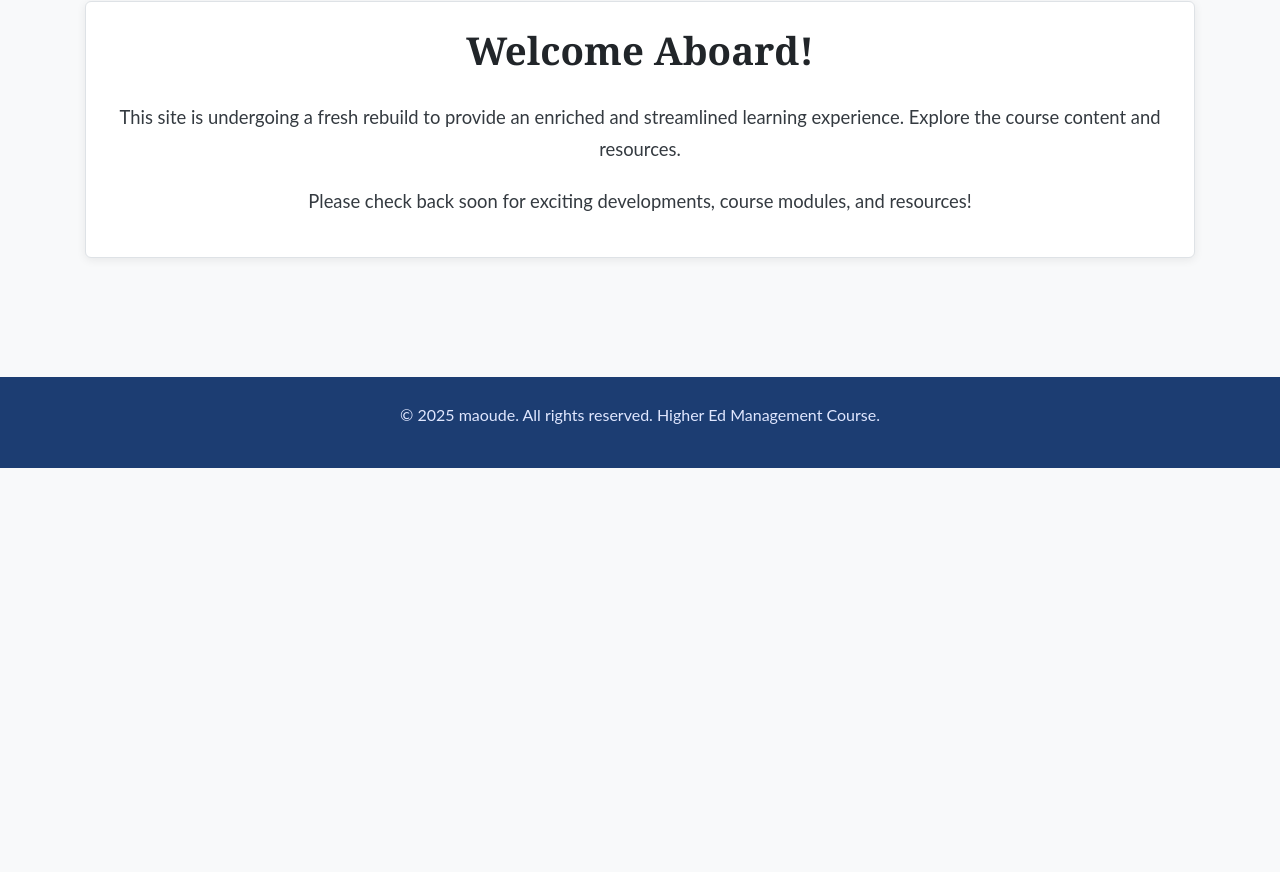
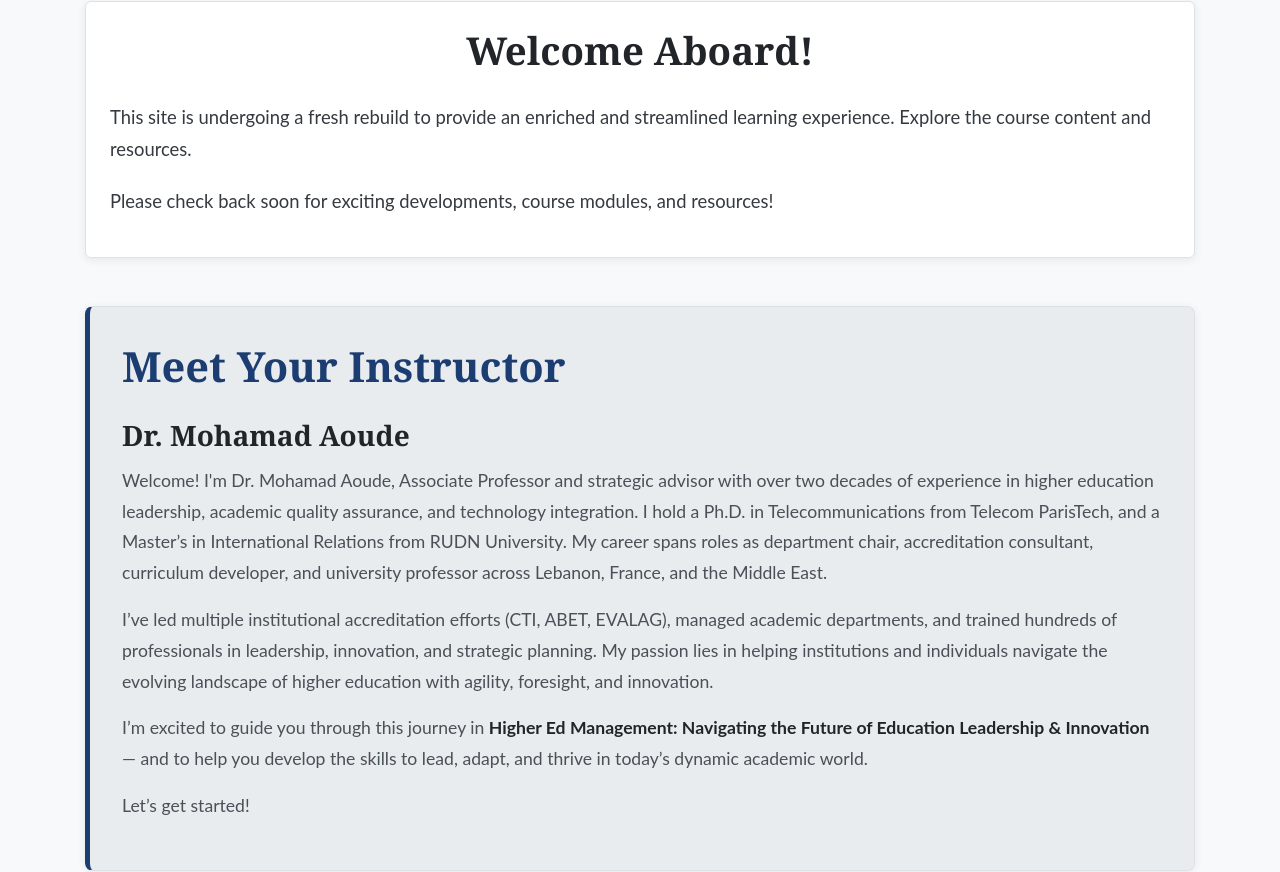
Before and after one commit to maoude/course-higher-ed-management, a React (Vite) app: page /#/ in a window 1280 px wide. Shown: the part 332-1204 px from the top of the page. Before the commit the page ends 800 px from the top, so only its background shows below. Built offline with nearby package versions, Linux system fonts and the light colour scheme.

Commit message:
Feat: Add Instructor section to HomePage

```diff
--- a/src/index.css
+++ b/src/index.css
@@ -117,24 +117,76 @@ a:focus {
   box-shadow: 0 2px 10px rgba(0,0,0,0.075);
 }
 
-/* Added for Syllabus Page */
-.syllabus-section {
+/* Styles for Syllabus Page and Module Pages */
+.page-header {
+    margin-bottom: 2rem;
+    border-bottom: 2px solid #1c3d72; /* Deep blue accent */
+    padding-bottom: 1rem;
+}
+.page-header h1 {
+    color: #1c3d72; /* Deep blue for main page titles */
+}
+
+.content-section { /* Replaces syllabus-section and can be used for modules */
     margin-bottom: 2rem;
     padding: 1.5rem;
     background-color: #ffffff;
     border-radius: 8px;
     box-shadow: 0 4px 12px rgba(0,0,0,0.08);
 }
-.syllabus-section h3 {
+.content-section h3 {
     color: #1e40af; /* Medium blue for section titles */
     margin-bottom: 1rem;
     border-bottom: 2px solid #e0e7ff; /* Light blue underline */
     padding-bottom: 0.5rem;
 }
-.syllabus-section ul {
+.content-section ul {
+    list-style-type: disc; /* Standard disc for unordered lists */
+    list-style-position: inside;
+    padding-left: 0.5rem; /* Adjust as needed */
+}
+.content-section ul li {
+    margin-bottom: 0.5rem;
+}
+.content-section ol { /* Styles for ordered lists */
+    list-style-type: decimal;
     list-style-position: inside;
     padding-left: 0.5rem;
 }
-.syllabus-section ul li {
+.content-section ol li {
     margin-bottom: 0.5rem;
 }
+.module-link-icon {
+    display: inline-block;
+    margin-left: 8px;
+    color: #0056b3; /* Link color */
+    font-weight: bold;
+    transition: transform 0.2s ease-in-out;
+}
+.module-link-icon:hover {
+    transform: translateX(3px);
+}
+
+/* Styles for Instructor Section */
+.instructor-section {
+    background-color: #e9ecef; /* A slightly different, light background */
+    border-left: 5px solid #1c3d72; /* Accent border */
+    padding: 2rem;
+    margin-top: 2rem; /* Space above this section */
+    margin-bottom: 2rem; /* Space below this section */
+    border-radius: 8px;
+}
+.instructor-section h2 {
+    color: #1c3d72; /* Deep blue for the heading */
+    margin-bottom: 1.5rem;
+    font-size: clamp(1.8em, 5vw, 2.6em);
+}
+.instructor-section p {
+    color: #495057; /* Darker grey for readability */
+    font-size: clamp(1em, 2.5vw, 1.1em);
+    line-height: 1.75;
+    margin-bottom: 1rem;
+}
+.instructor-section strong {
+    color: #212529;
+}
--- a/src/pages/HomePage.tsx
+++ b/src/pages/HomePage.tsx
@@ -6,7 +6,7 @@ const HomePage: React.FC = () => {
     <div className="container" style={{
       paddingTop: '2rem',
       paddingBottom: '2rem',
-      textAlign: 'center'
+      textAlign: 'center' // Center align top-level text elements if not overridden
     }}>
       <header style={{ marginBottom: '40px', maxWidth: '750px', margin: '0 auto 40px auto' }}>
         <h1 style={{
@@ -19,14 +19,14 @@ const HomePage: React.FC = () => {
         <p style={{
           fontSize: 'clamp(1.1em, 3vw, 1.4em)',
           maxWidth: '700px',
-          margin: '0 auto'
+          margin: '0 auto' // Center the paragraph
         }}>
           Navigating the Future of Education Leadership & Innovation
         </p>
       </header>
 
       <main>
-        <div className="card">
+        <div className="card"> {/* Welcome card */}
           <h2 style={{
             fontSize: 'clamp(1.6em, 4.5vw, 2.4em)',
             marginBottom: '25px'
@@ -36,18 +36,38 @@ const HomePage: React.FC = () => {
           <p style={{
             fontSize: 'clamp(1em, 2.5vw, 1.15em)',
             lineHeight: '1.75',
-            marginBottom: '20px'
+            marginBottom: '20px',
+            textAlign: 'left' // Align text left within the card
           }}>
             This site is undergoing a fresh rebuild to provide an enriched and streamlined learning experience.
             Explore the course content and resources.
           </p>
           <p style={{
             fontSize: 'clamp(1em, 2.5vw, 1.15em)',
-            lineHeight: '1.75'
+            lineHeight: '1.75',
+            textAlign: 'left' // Align text left within the card
           }}>
             Please check back soon for exciting developments, course modules, and resources!
           </p>
         </div>
+
+        {/* Meet Your Instructor Section */}
+        <section className="instructor-section card" style={{ textAlign: 'left', marginTop: '3rem' }}>
+          <h2>Meet Your Instructor</h2>
+          <h3>Dr. Mohamad Aoude</h3>
+          <p>
+            Welcome! I'm Dr. Mohamad Aoude, Associate Professor and strategic advisor with over two decades of experience in higher education leadership, academic quality assurance, and technology integration. I hold a Ph.D. in Telecommunications from Telecom ParisTech, and a Master’s in International Relations from RUDN University. My career spans roles as department chair, accreditation consultant, curriculum developer, and university professor across Lebanon, France, and the Middle East.
+          </p>
+          <p>
+            I’ve led multiple institutional accreditation efforts (CTI, ABET, EVALAG), managed academic departments, and trained hundreds of professionals in leadership, innovation, and strategic planning. My passion lies in helping institutions and individuals navigate the evolving landscape of higher education with agility, foresight, and innovation.
+          </p>
+          <p>
+            I’m excited to guide you through this journey in <strong>Higher Ed Management: Navigating the Future of Education Leadership & Innovation</strong> — and to help you develop the skills to lead, adapt, and thrive in today’s dynamic academic world.
+          </p>
+          <p>
+            Let’s get started!
+          </p>
+        </section>
       </main>
     </div>
   );
```
Also changed, not shown: 4 other files (tests, documents, lock files or other folders).
